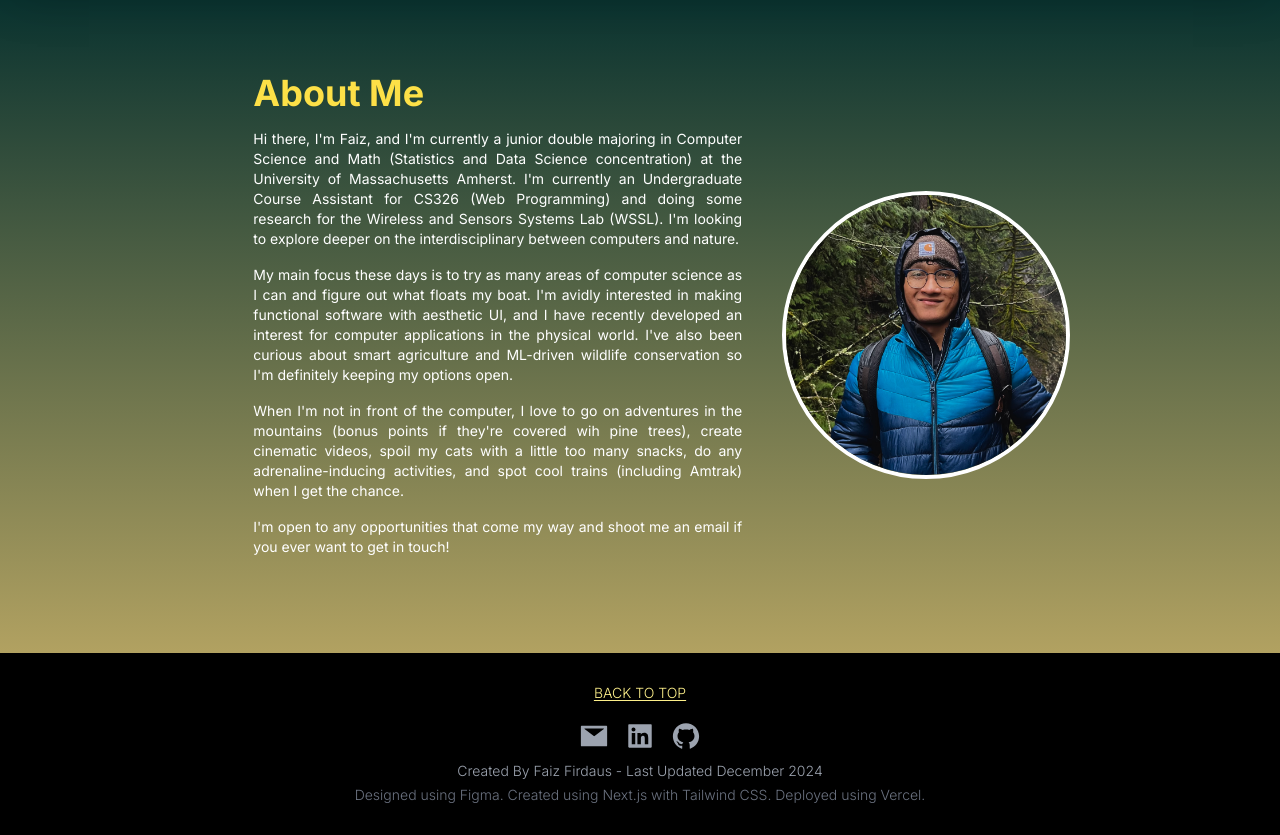
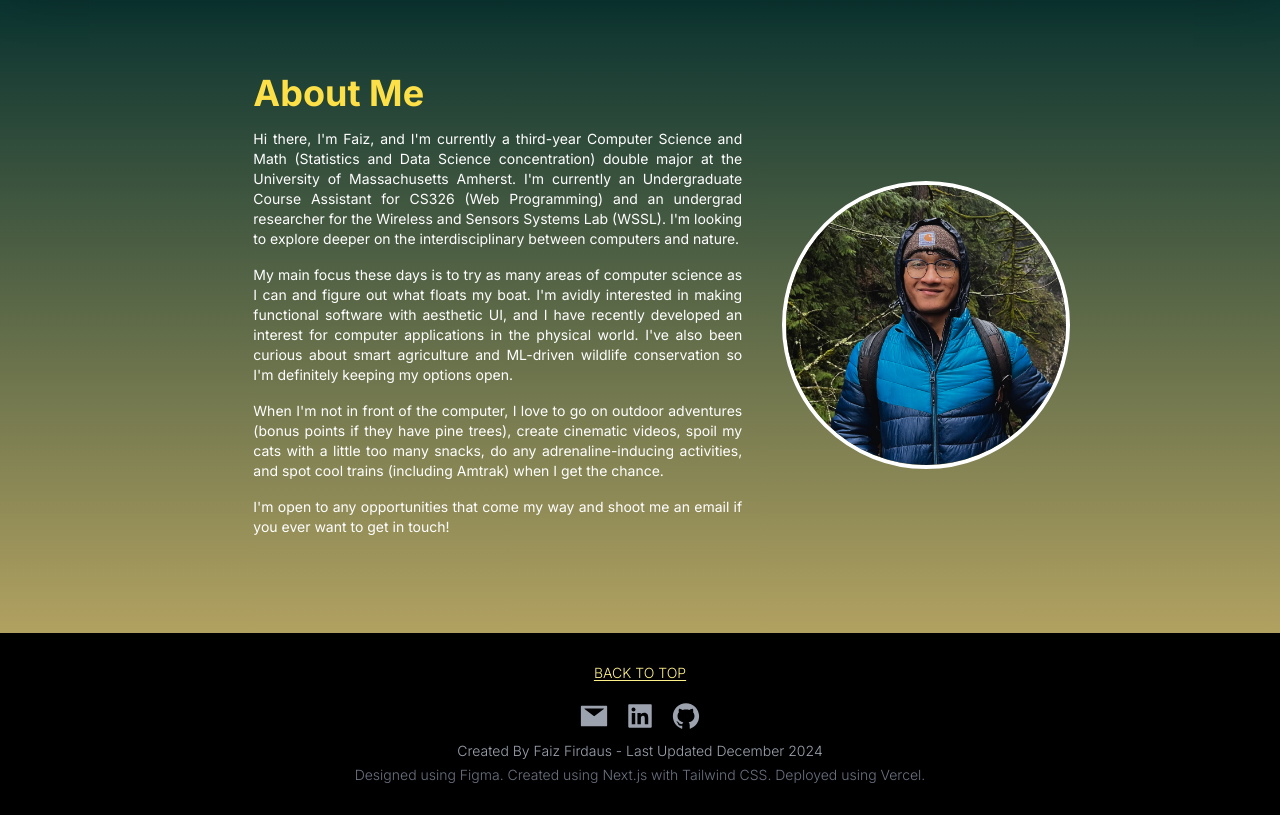
Before and after one commit to faizfrds/portfolio-v2, a Next.js app: page / in a window 1280 px wide. Shown: the part 3420-4255 px from the top of the page. Built offline with nearby package versions, Linux system fonts and the light colour scheme.

Commit message:
Update About.tsx

```diff
--- a/components/About.tsx
+++ b/components/About.tsx
@@ -13,10 +13,10 @@ export default function About() {
               About Me
             </h2>
             <p className="text-sm mb-4 text-white">
-              Hi there, I'm Faiz, and I'm currently a junior double majoring in Computer Science and Math (Statistics and Data Science concentration)
+              Hi there, I'm Faiz, and I'm currently a third-year Computer Science and Math (Statistics and Data Science concentration) double major
               at the University of Massachusetts Amherst. I'm
               currently an Undergraduate Course Assistant for CS326 (Web
-              Programming) and doing some research for the Wireless and Sensors Systems Lab (WSSL). I'm looking to explore deeper on the interdisciplinary between computers and nature.
+              Programming) and an undergrad researcher for the Wireless and Sensors Systems Lab (WSSL). I'm looking to explore deeper on the interdisciplinary between computers and nature.
             </p>
             <p className="text-sm mb-4 text-white">
               My main focus these days is to try as many areas of computer
@@ -25,7 +25,7 @@ export default function About() {
               for computer applications in the physical world. I've also been curious about smart agriculture and ML-driven wildlife conservation so I'm definitely keeping my options open.
             </p>
             <p className="text-sm mb-4 text-white">
-              When I'm not in front of the computer, I love to go on adventures in the mountains (bonus points if they're covered wih pine trees), create cinematic videos, spoil my cats with a little too many snacks, do any adrenaline-inducing activities, and spot cool trains (including Amtrak) when I get the chance.
+              When I'm not in front of the computer, I love to go on outdoor adventures (bonus points if they have pine trees), create cinematic videos, spoil my cats with a little too many snacks, do any adrenaline-inducing activities, and spot cool trains (including Amtrak) when I get the chance.
             </p>
             <p className="text-sm mb-4 text-white">
               I'm open to any opportunities that come my way and shoot me an email if you ever want to get in touch!
```
